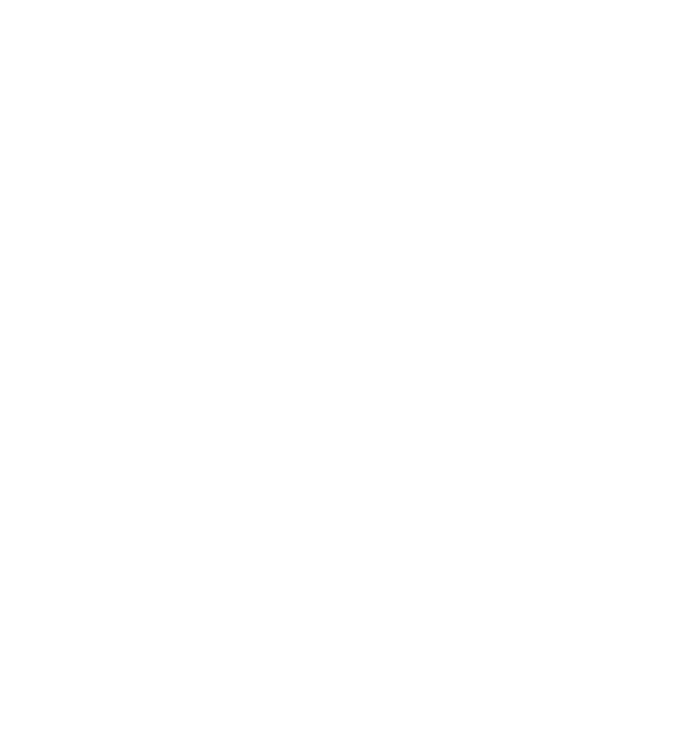
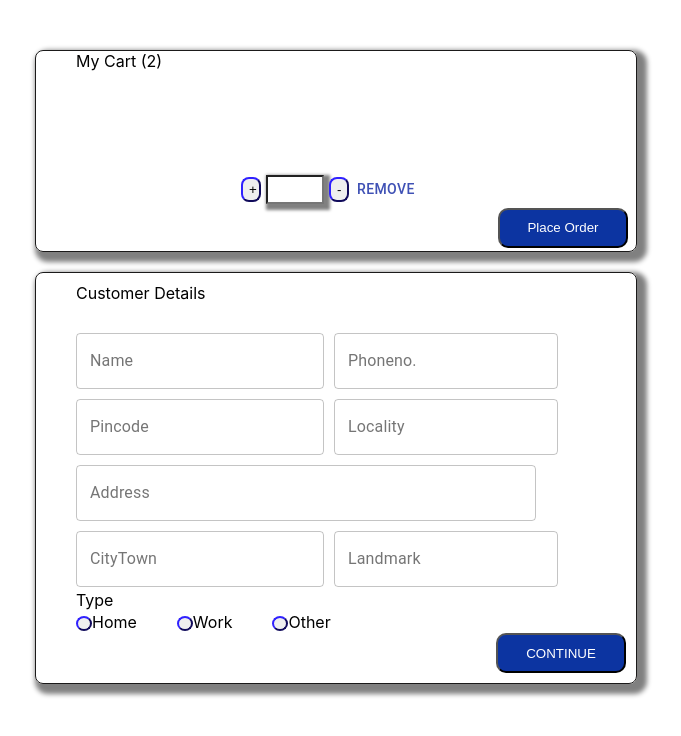
Before and after one commit to kanoop640/BookStoreApp_CohartA, a React (Create React App) app in the folder bookstoreui/: page /MyCart in a window 1280 px wide. Shown: the top 736 px of the page, without its empty margins (93-774 px from the left). Built offline with nearby package versions, Linux system fonts and the light colour scheme.

Commit message:
[Somya]Refactor. resolve the merge conflict in app.css

```diff
--- a/bookstoreui/src/App.css
+++ b/bookstoreui/src/App.css
@@ -262,3 +262,137 @@
   background: brown;
   border-radius: 5px;
 }
+
+
+
+
+
+
+
+
+
+.Mycart{
+  width: 600px;
+  height: 200px;
+  margin-left:10%;
+  border: 1px solid rgb(27, 26, 26);
+  margin-top: 50px;
+  box-shadow: 5px 5px 5px 5px grey;
+  border-radius: 8px;
+ }
+ .s{
+   margin-left: 40px;
+ }
+ .CostomerDetails{
+   width: 600px;
+   height: 410px;
+  margin-left:10%;
+  border: 1px solid rgb(27, 26, 26);
+  margin-top: 20px;
+  box-shadow: 5px 5px 5px 5px grey;
+  border-radius: 8px;
+ }
+ .onclick{
+   margin-top:30px;
+   width: 600px;
+   border: transparent;
+   height:400px;
+ }
+ .Ordersummary{
+   width:600px;
+   height: 70px;
+   margin-left: 10%;
+   border: 1px solid rgb(27, 26, 26);
+   margin-top: 20px;
+ }
+ .button{
+   margin-left:77%;
+   color:white;
+   background-color: rgb(12, 52, 161);
+   height: 40px;
+   width: 130px;
+   border-radius: 10px;
+ }
+ .details{
+   margin-top: 20px;
+   margin-left: 40px;
+   display: flex;
+
+ }
+ .Pincode{
+   margin-top: 10px;
+   margin-left: 40px;
+   display: flex;
+
+ }
+ .button1{
+   margin-left:460px;
+   margin-top: 1px;
+   color:white;
+   background-color: rgb(12, 52, 161);
+   height: 40px;
+   width: 130px;
+   border-radius: 10px;
+ }
+ .Pin{
+   margin-top: 5px;
+   margin-left: 40px;
+   width: 440px;
+   height: 60px;
+   position: relative;
+   border: 1px solid rgb(27, 26, 26);
+ }
+ .space{
+   margin-left:10px;
+   display:flex;
+   width: 40%;
+ }
+ .fullsize{
+   width: 460px;
+ }
+ .yss{
+   margin-left: 40px;
+   margin-top: 10px;
+ }
+ .type{
+   margin-left: 40px;
+   margin-top: 3px;
+ }
+ .incrementDecrement{
+   margin-top: 100px;
+   margin-left: 200px;
+   border-radius: 7px;
+ }
+ .b{
+   margin-left: 5px;
+   height: 23px;
+   width: 50px;
+   box-shadow: 3px 3px 3px 3px grey;
+ }
+ .c{
+   margin-left: 5px;
+   height: 25px;
+   width: 20px;
+   border-radius: 8px;
+   border-color: rgb(33, 23, 175);
+
+ }
+ .a{
+   margin-left: 5px;
+   height: 23px;
+   width: 50px;
+ }
+ .e{
+   margin-left: 40px;
+   height: 15px;
+   width: 10px;
+   border-radius: 50%;
+   border-color: rgb(33, 23, 175);
+ }
+ .sss{
+   display: flex;
+   margin-top: 2px;
+ }
+ .f{
+   height: 20px;
+ }
--- a/bookstoreui/src/App.js
+++ b/bookstoreui/src/App.js
@@ -5,6 +5,7 @@
 import Dashboard from './Component/dashboard'
 import './App.css';
 import OrderSummary from './Component/orderSummary'
+import Mycart from './Component/MyCart';
 function App() {
 
   return (
@@ -12,6 +13,7 @@
       <Switch>
       <Route path='/dashboard' component={Dashboard}></Route>
       <Route path='/orderSummary' component={OrderSummary}></Route>
+      <Route path='/MyCart' component={Mycart}></Route>
       </Switch>
     </Router>
       )
```
